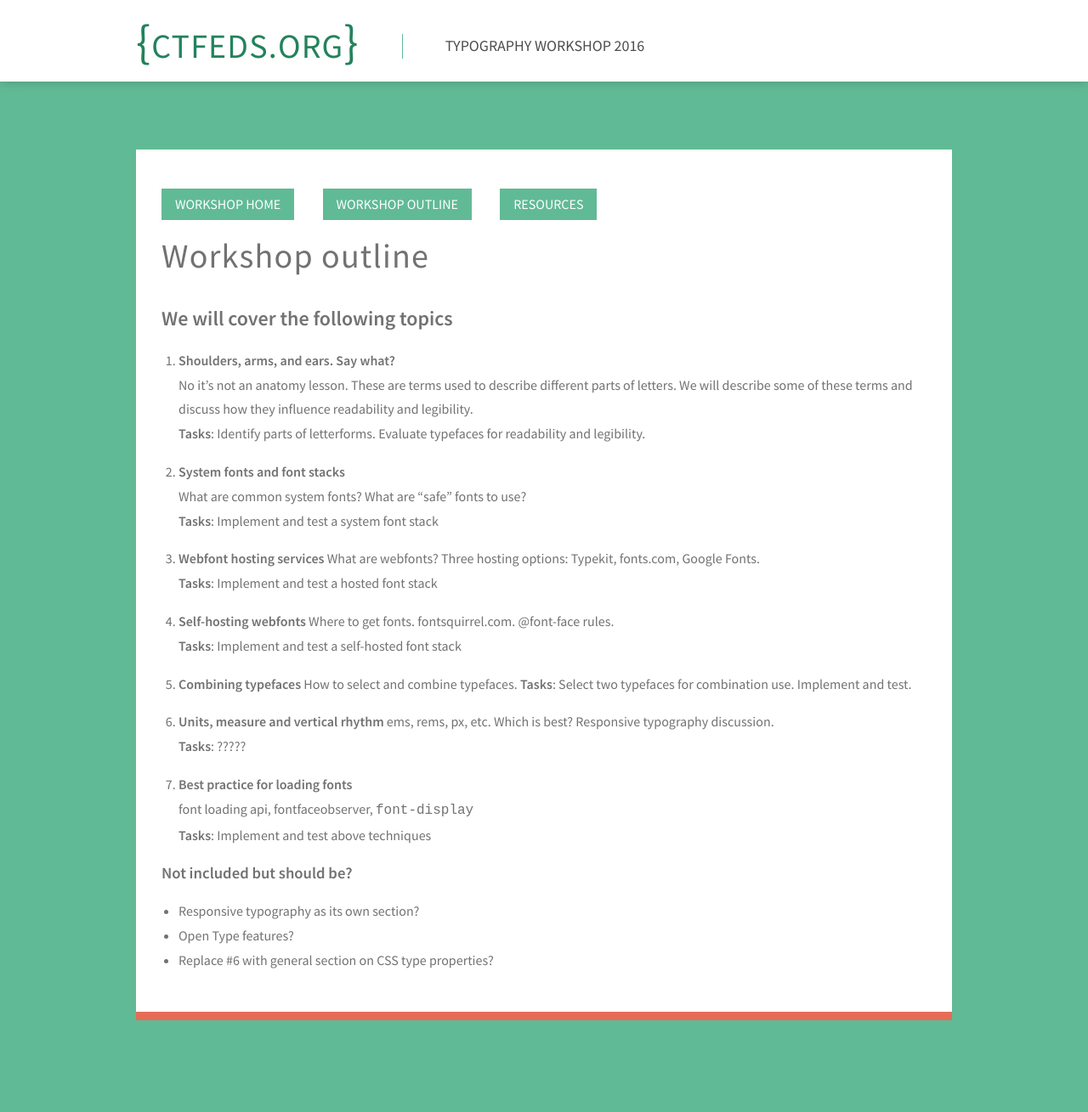
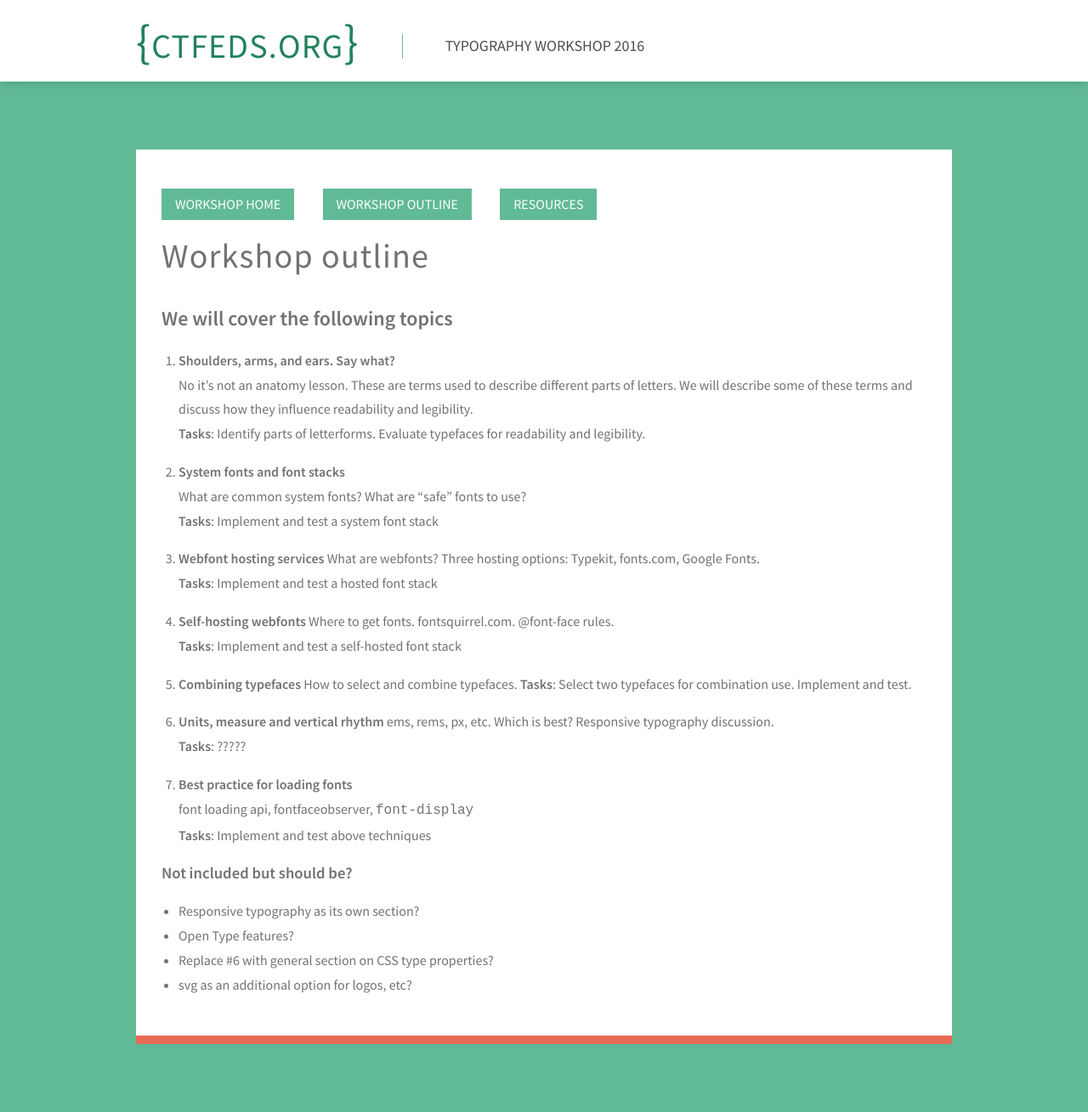
Before and after one commit to CTFEDs/typography-workshop-2016, a Jekyll site: the page built from workshop-outline.md, in a window 1280 px wide. Shown: the whole page at 85% size. Built offline with Jekyll 4.4.1, drawn with Linux system fonts in a browser that asks for light colours; before the commit the page ends 1281 px from its top, so only the background shows below that.

Commit message:
Add svg ?

```diff
--- a/workshop-outline.md
+++ b/workshop-outline.md
@@ -39,3 +39,4 @@ title: Workshop outline
 - Responsive typography as its own section?
 - Open Type features?
 - Replace #6 with general section on CSS type properties?
+- svg as an additional option for logos, etc?
```
